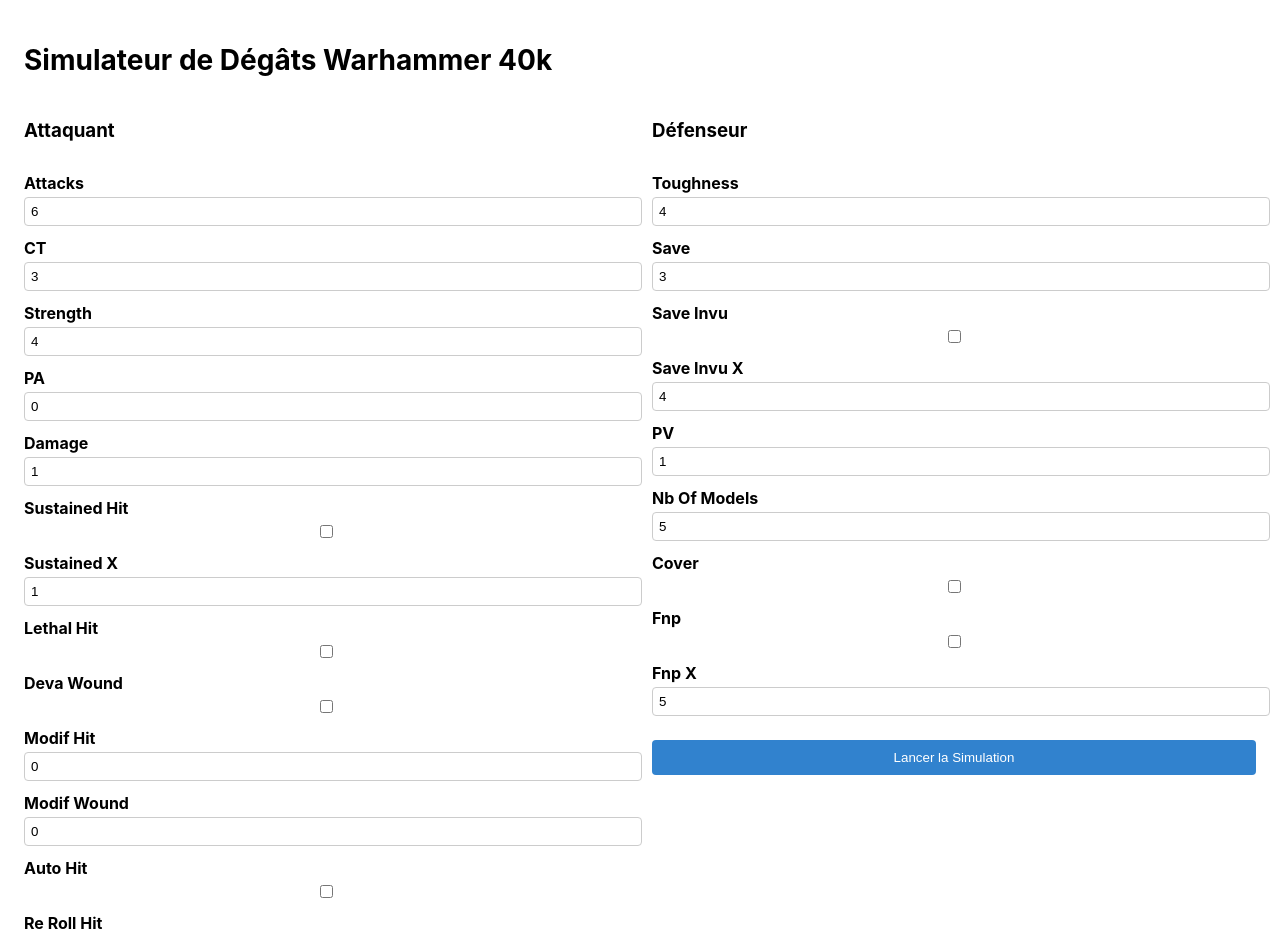
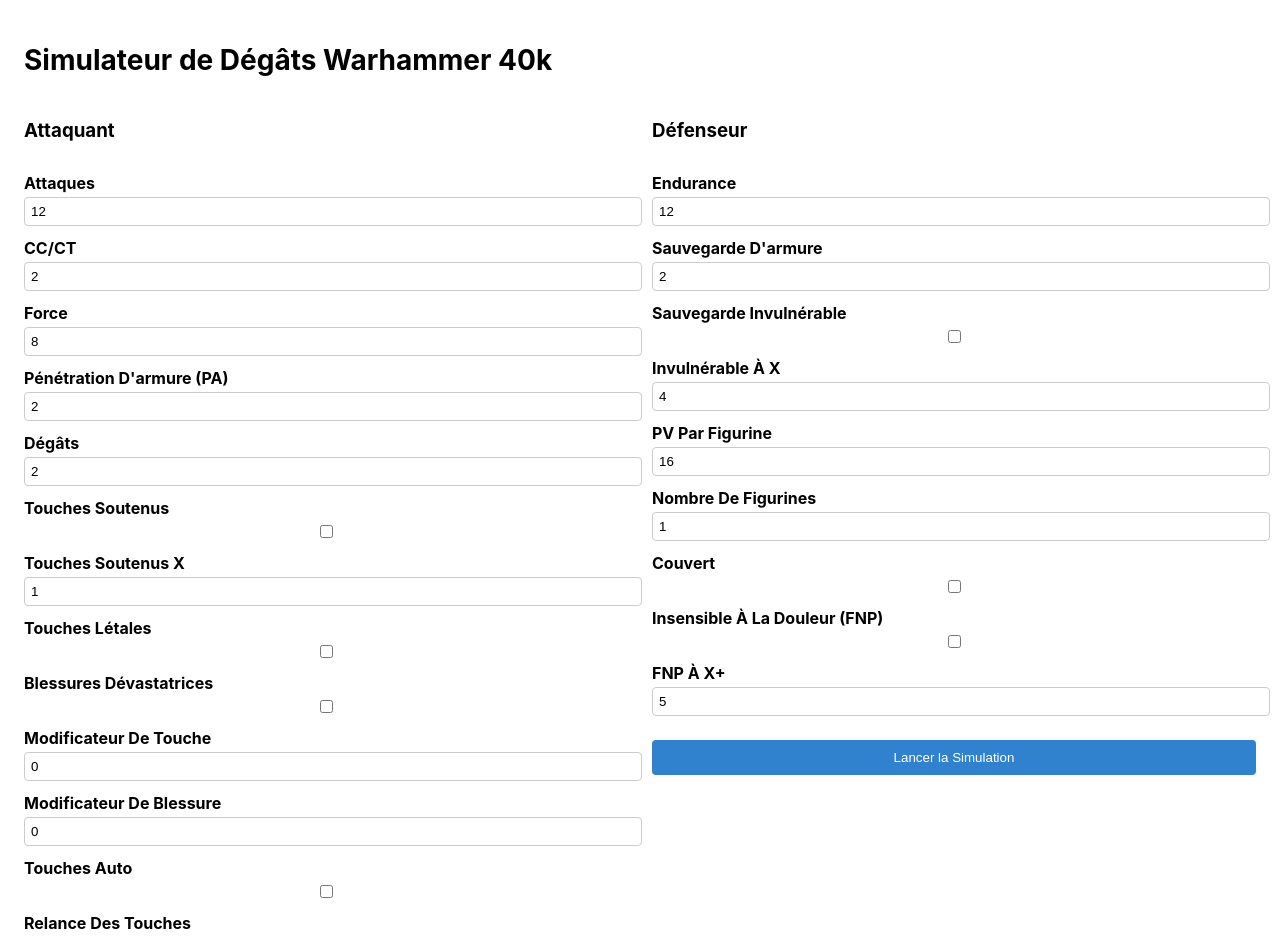
Before and after one commit to LouisSllrd/Stat_warhammer, a React (Create React App) app in the folder frontend/: page / in a window 1280 px wide. Shown: the top 938 px of the page. Built offline with nearby package versions, Linux system fonts and the light colour scheme.

Commit message:
change names

```diff
--- a/frontend/src/App.js
+++ b/frontend/src/App.js
@@ -7,11 +7,11 @@
 
 const defaultParams = {
   // Attaquant
-  Attacks: "6",
-  CT: 3,
-  Strength: "4",
-  PA: "0",
-  Damage: "1",
+  Attacks: "12",
+  CT: 2,
+  Strength: "8",
+  PA: "2",
+  Damage: "2",
   Sustained_hit: false,
   Sustained_X: 1,
   Lethal_hit: false,
@@ -25,12 +25,12 @@
   Crit_on_X_to_wound: 6,
 
   // Défenseur
-  Toughness: 4,
-  Save: 3,
+  Toughness: 12,
+  Save: 2,
   Save_invu: false,
   Save_invu_X: 4,
-  PV: 1,
-  Nb_of_models: 5,
+  PV: 16,
+  Nb_of_models: 1,
   Cover: false,
   Fnp: false,
   Fnp_X: 5
@@ -48,6 +48,36 @@
   "Toughness", "Save", "Save_invu", "Save_invu_X",
   "PV", "Nb_of_models", "Cover", "Fnp", "Fnp_X"
 ];
+
+const fieldLabels = {
+  Attacks: "Attaques",
+  CT: "CC/CT",
+  Strength: "Force",
+  PA: "Pénétration d'armure (PA)",
+  Damage: "Dégâts",
+  Sustained_hit: "Touches soutenus",
+  Sustained_X: "Touches soutenus X",
+  Lethal_hit: "Touches létales",
+  Deva_wound: "Blessures dévastatrices",
+  Modif_hit: "Modificateur de touche",
+  Modif_wound: "Modificateur de blessure",
+  Auto_hit: "Touches auto",
+  Re_roll_hit: "Relance des touches",
+  Re_roll_wound: "Relance des blessures",
+  Crit_on_X_to_hit: "Critique sur X+ en touche",
+  Crit_on_X_to_wound: "Critique sur X+ en blessure",
+
+  Toughness: "Endurance",
+  Save: "Sauvegarde d'armure",
+  Save_invu: "Sauvegarde invulnérable",
+  Save_invu_X: "Invulnérable à X",
+  PV: "PV par figurine",
+  Nb_of_models: "Nombre de figurines",
+  Cover: "Couvert",
+  Fnp: "Insensible à la douleur (FNP)",
+  Fnp_X: "FNP à X+"
+};
+
 
 function App() {
   const [params, setParams] = useState(defaultParams);
@@ -95,7 +125,7 @@
     return (
       <div key={key} style={{ display: "flex", flexDirection: "column" }}>
         <label style={{ fontWeight: "bold", textTransform: "capitalize", marginBottom: 4 }}>
-          {key.replaceAll("_", " ")}
+          {fieldLabels[key] || key.replaceAll("_", " ")}
         </label>
         {typeof def === "boolean" ? (
           <input
@@ -121,6 +151,7 @@
       </div>
     );
   };
+
 
   return (
     <div style={{ padding: 24, maxWidth: 1600, margin: "0 auto" }}>
```
